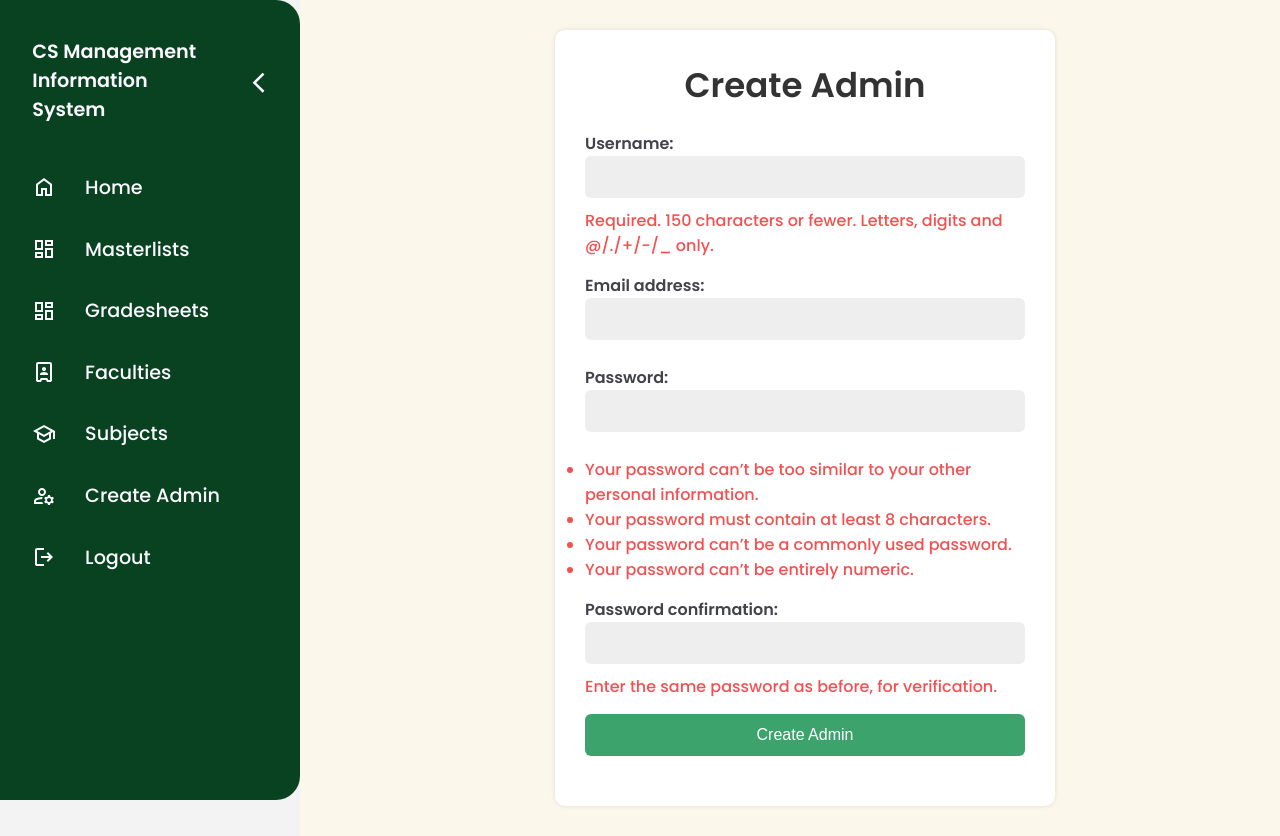
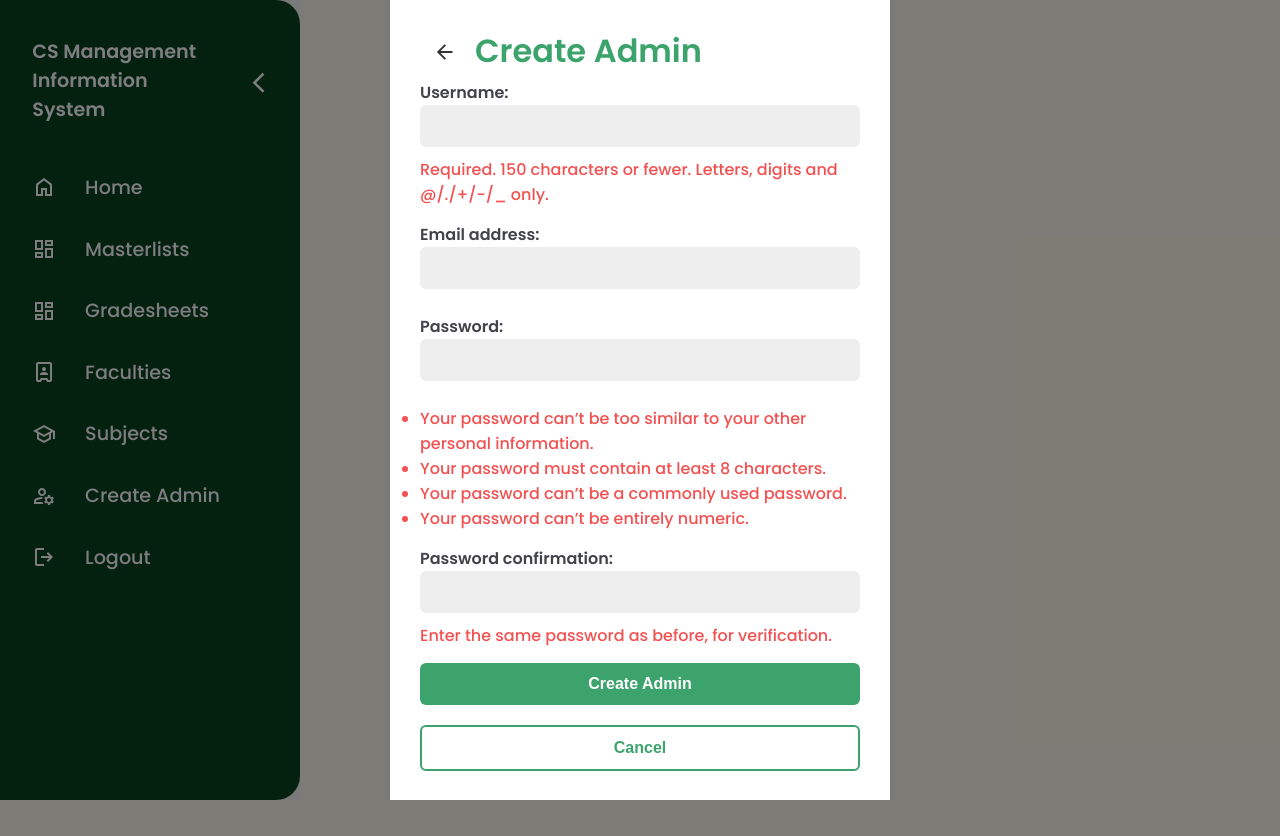
Before and after one commit to Gabrielkaos/CS_IMS, a Django app: page /admin-tools/add-admin/ in a window 1280 px wide. After the commit the page ends 800 px from the top, so only its background shows below. Run offline with Django 4.2, Linux system fonts and the light colour scheme; the visitor is signed in with stand-in values (Sample User, id 1); some libraries are stand-ins or nearby versions; some web fonts are replaced.

Commit message:
Fix create admin, dashboard UI

```diff
--- a/IMS_app/static/IMS_app/css/style.css
+++ b/IMS_app/static/IMS_app/css/style.css
@@ -668,6 +697,7 @@ main p {
     border: none;
     cursor: #fff;
     font-size: 16px;
+    font-weight: 600;
     color: #fff;
     margin-bottom: 20px;
     transition: 0.5s;
@@ -676,6 +706,30 @@ main p {
 /* Hover effect */
 .create-admin-btn:hover {
     background-color: var(--hover-color);
+    cursor: pointer;
+    transition: color 0.3s ease, background 0.3s ease;
+    box-shadow: 0 0 5px rgb(0, 0, 0);
+}
+
+
+.create-acc-btn {
+    width: 100%;
+    padding: 12px;
+    background: #fff;
+    border: 2px solid var(--third-color);
+    border-radius: 6px;
+    cursor: #fff;
+    font-size: 16px;
+    color: var(--third-color);
+    font-weight: 600;
+    margin-bottom: 10px;
+    transition: 0.5s;
+}
+
+/* Hover effect */
+.create-acc-btn:hover {
+    background-color: #f3f3f3;
+    color:  var(--hover-color);
     cursor: pointer;
     transition: color 0.3s ease, background 0.3s ease;
     box-shadow: 0 0 5px rgb(0, 0, 0);
--- a/IMS_app/templates/IMS_app/add_admin.html
+++ b/IMS_app/templates/IMS_app/add_admin.html
@@ -1,12 +1,22 @@
 {% extends 'IMS_app/base.html' %}
 {% block content %}
+
+<div class="modal-wrapper">
     <div class="create-admin-container">
 
       <form method="post" class="create-admin-form-box">
-    <h1>Create Admin</h1>
+        <div class="header">
+          <button class="back-button" onclick="window.location.href='{% url 'faculty_list' %}'">
+              <svg xmlns="http://www.w3.org/2000/svg" height="30px" viewBox="0 -960 960 960" width="30px" fill="#F3F3F3"><path d="m313-440 224 224-57 56-320-320 320-320 57 56-224 224h487v80H313Z"/></svg>
+          </button>
+          <h2 style="font-size: 2em;">Create Admin</h2>
+        </div>
         {% csrf_token %}
         {{ form.as_p }}
         <button class="create-admin-btn" type="submit">Create Admin</button>
+        <button class="create-acc-btn" onclick="window.location.href='{% url 'dashboard' %}'" >
+          <span>Cancel</span>
+        </button>
       </form>
 
       {% if messages %}
@@ -16,5 +26,6 @@
       {% endif %}
 
     </div>
+</div>
 
 {% endblock %}
```
Also changed, not shown: other parts of IMS_app/static/IMS_app/css/style.css (+31 -2 lines), IMS_app/templates/IMS_app/dashboard.html (+9 -3 lines). Lines whose indentation alone changed are shown as unchanged.
